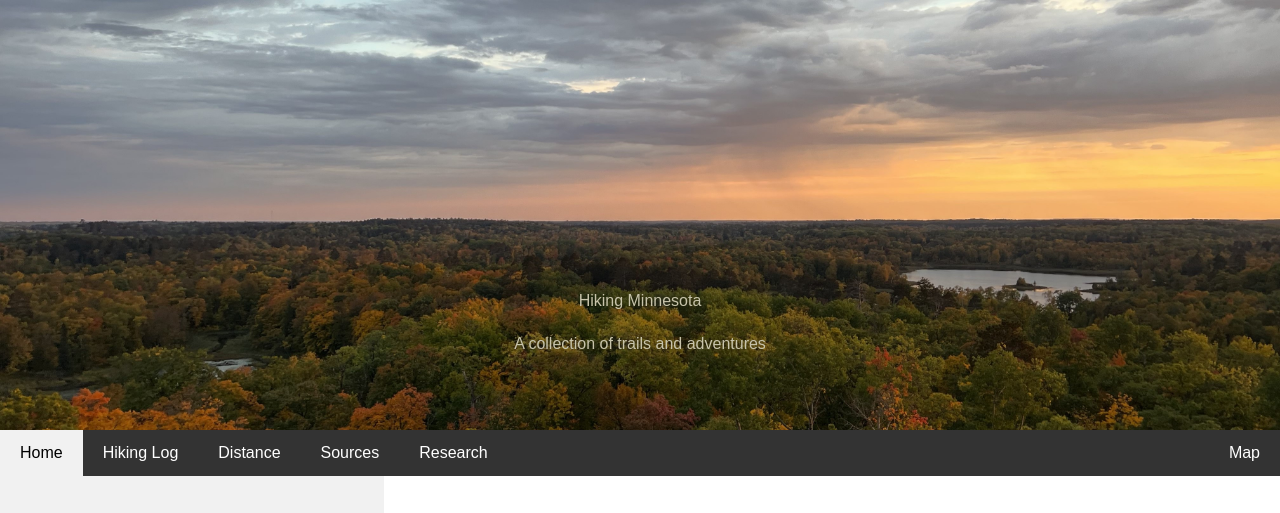
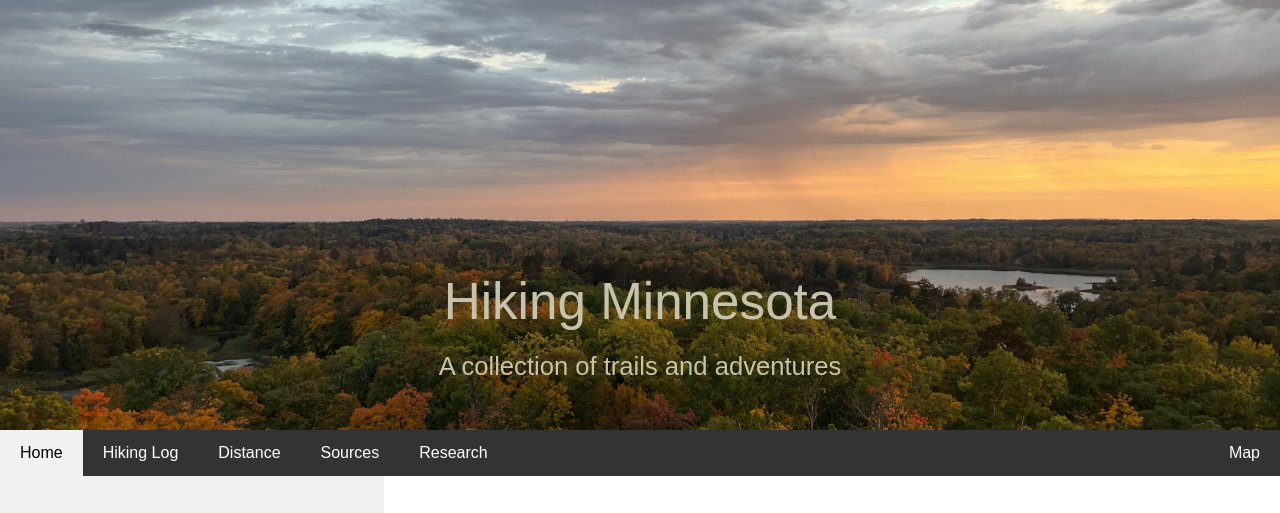
Before and after one commit to ipeters33/Nature-Website, a plain HTML site: page index.html in a window 1280 px wide. Shown: the top 513 px of the page. Drawn offline with Linux system fonts and the light colour scheme.

Commit message:
update header text to resize with window

```diff
--- a/index.html
+++ b/index.html
@@ -19,13 +19,15 @@ body {
   top: 70%;
   left: 50%;
   transform: translate(-50%, -50%);
+  font-size: 200%;
 }
 
 .centeredLowerInfo {
   position: absolute;
-  top: 80%;
+  top: 85%;
   left: 50%;
   transform: translate(-50%, -50%);
+  font-size: 100%;
 }
 
 /* Style the header */
@@ -119,14 +121,14 @@ img{
 }
 
 /* Responsive layout - when the screen is less than 700px wide, make the two columns stack on top of each other instead of next to each other */
-@media screen and (max-width: 700px) {
+@media screen and (max-width: 550px) {
   .row {
     flex-direction: column;
   }
 }
 
 /* Responsive layout - when the screen is less than 400px wide, make the navigation links stack on top of each other instead of next to each other */
-@media screen and (max-width: 400px) {
+@media screen and (max-width: 600px) {
   .navbar a {
     float: none;
     width:100%;
@@ -138,8 +140,8 @@ img{
 
 <div class="header">
   <img class="headerImage" src="fireTowerAtSunset2.jpg" alt="Fire Tower at Sunset">
-  <div class="centeredLowerTitle">Hiking Minnesota</div>
-  <div class="centeredLowerInfo">A collection of trails and adventures</div>
+  <div class="centeredLowerTitle" style="font-size:4vw">Hiking Minnesota</div>
+  <div class="centeredLowerInfo" style="font-size:2vw">A collection of trails and adventures</div>
 </div>
 
 <div class="navbar">
```
